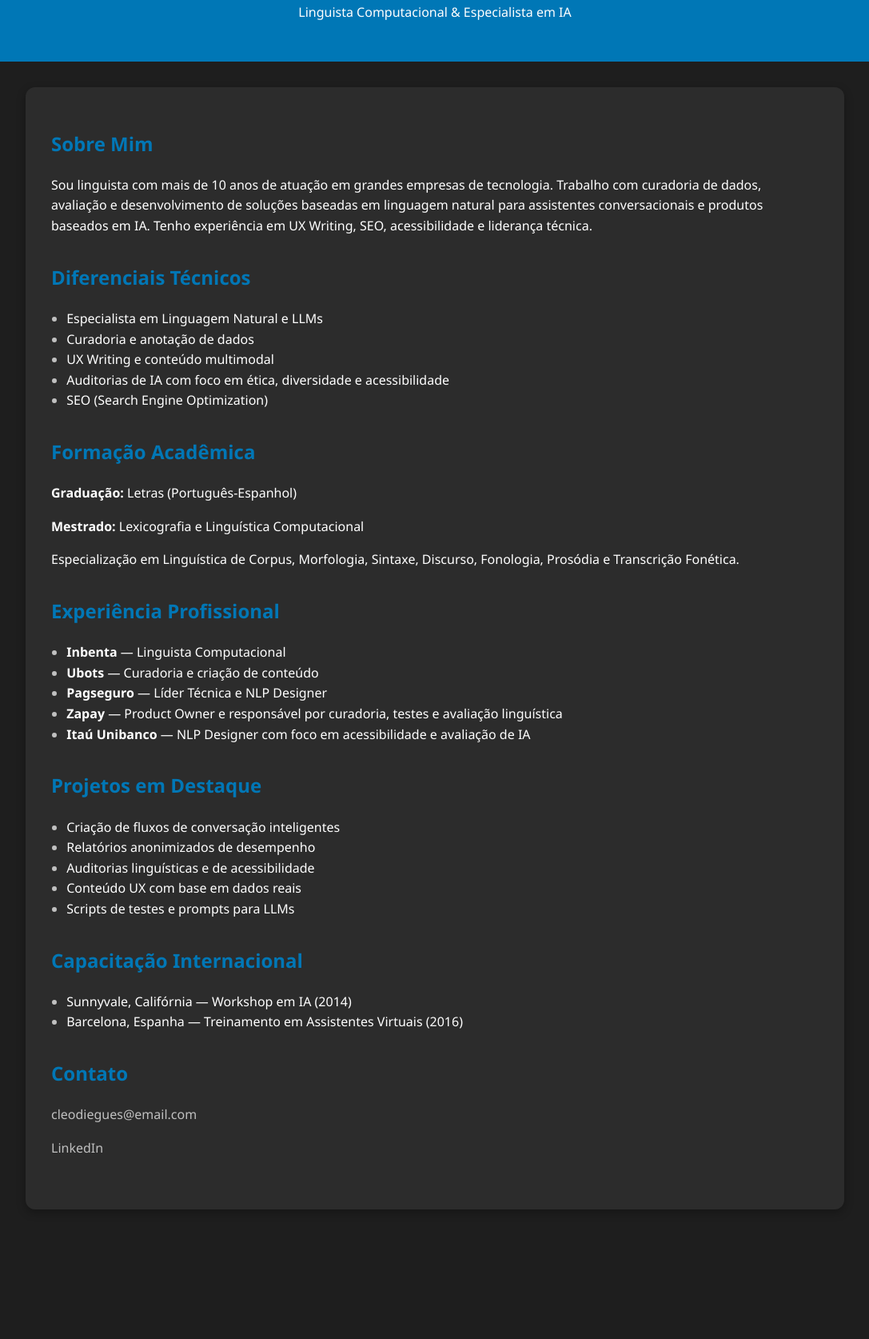
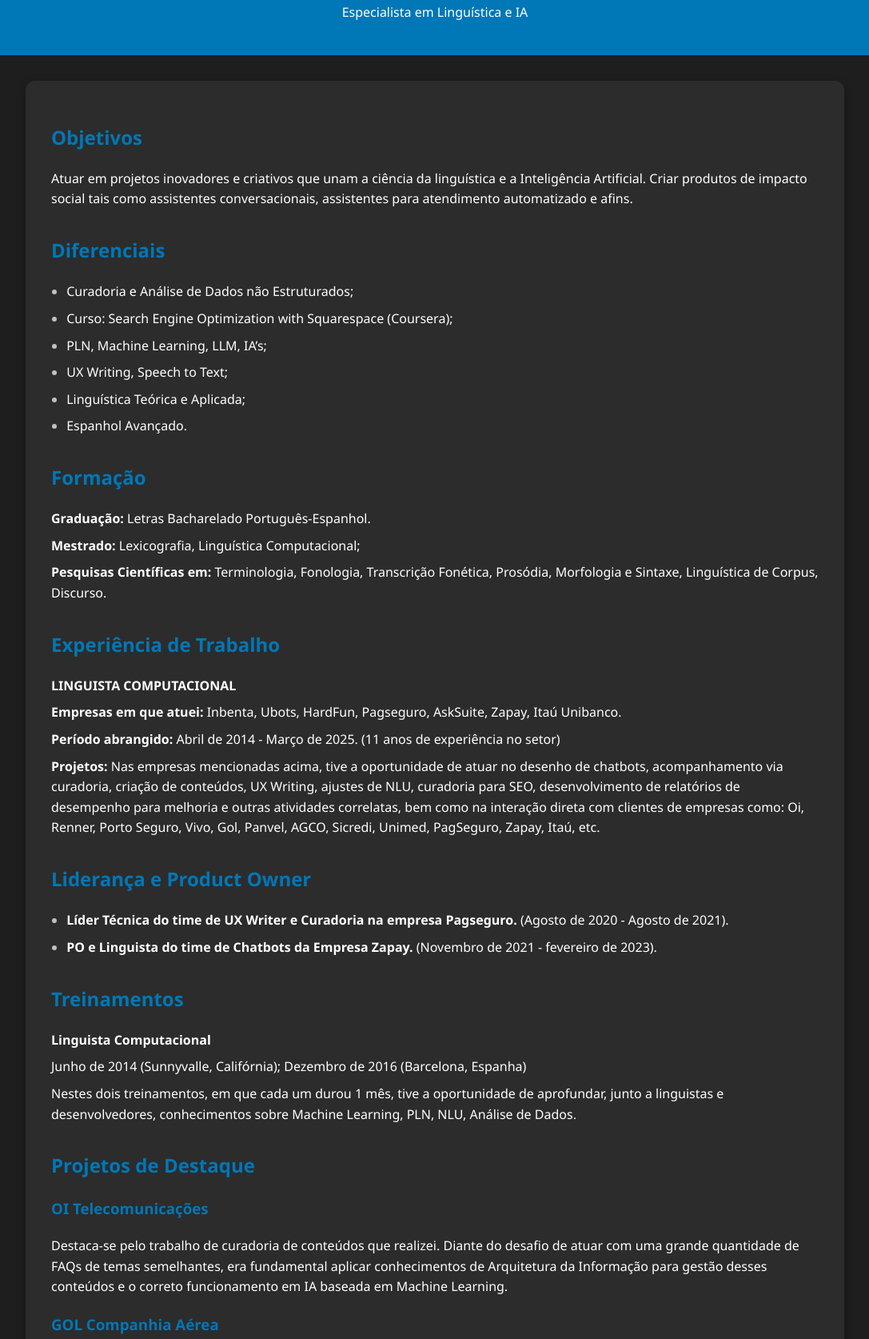
Before and after one commit to cleosouzadiegues/cleosouzadiegues.github.io, a plain HTML site: page index (1).html in a window 1280 px wide. Shown: the part 123-1797 px from the top of the page at 80% size, without its empty margins (96-1183 px from the left). Before the commit the page ends 1667 px from the top, so only its background shows below. Drawn offline with Linux system fonts and the light colour scheme.

Commit message:
Update index (1).html

```diff
--- a/index (1).html
+++ b/index (1).html
@@ -1,8 +1,8 @@
 <!DOCTYPE html>
 <html lang="pt-BR">
 <head>
-  <meta charset="UTF-8" />
-  <meta name="viewport" content="width=device-width, initial-scale=1.0" />
+  <meta charset="UTF-8">
+  <meta name="viewport" content="width=device-width, initial-scale=1.0">
   <title>Portfólio | Cléo Diegues</title>
   <style>
     :root {
@@ -11,7 +11,6 @@
       --preto: #1e1e1e;
       --branco: #ffffff;
     }
-
     body {
       margin: 0;
       font-family: 'Segoe UI', Tahoma, Geneva, Verdana, sans-serif;
@@ -19,14 +18,12 @@
       color: var(--branco);
       line-height: 1.6;
     }
-
     header {
       background-color: var(--azul);
       color: var(--branco);
       padding: 2rem;
       text-align: center;
     }
-
     .container {
       max-width: 960px;
       margin: 2rem auto;
@@ -35,28 +32,33 @@
       border-radius: 12px;
       box-shadow: 0 4px 12px rgba(0,0,0,0.3);
     }
-
     h1, h2, h3 {
       color: var(--azul);
     }
-
     section {
       margin-bottom: 2rem;
     }
-
     ul {
       padding-left: 1.2rem;
     }
-
     li::marker {
       color: var(--prata);
     }
-
+    p, li {
+      margin: 0.5rem 0;
+    }
+    img {
+      display: block;
+      max-width: 100%;
+      height: auto;
+      margin: 1rem 0;
+      border-radius: 8px;
+      box-shadow: 0 2px 8px rgba(0,0,0,0.2);
+    }
     a {
       color: var(--prata);
       text-decoration: none;
     }
-
     a:hover {
       text-decoration: underline;
     }
@@ -65,67 +67,74 @@
 <body>
   <header>
     <h1>Cléo Diegues</h1>
-    <p>Linguista Computacional & Especialista em IA</p>
+    <p>Especialista em Linguística e IA</p>
   </header>
-
   <div class="container">
     <section>
-      <h2>Sobre Mim</h2>
-      <p>Sou linguista com mais de 10 anos de atuação em grandes empresas de tecnologia. Trabalho com curadoria de dados, avaliação e desenvolvimento de soluções baseadas em linguagem natural para assistentes conversacionais e produtos baseados em IA. Tenho experiência em UX Writing, SEO, acessibilidade e liderança técnica.</p>
+      <h2>Objetivos</h2>
+      <p>Atuar em projetos inovadores e criativos que unam a ciência da linguística e a Inteligência Artificial. Criar produtos de impacto social tais como assistentes conversacionais, assistentes para atendimento automatizado e afins.</p>
     </section>
-
     <section>
-      <h2>Diferenciais Técnicos</h2>
+      <h2>Diferenciais</h2>
       <ul>
-        <li>Especialista em Linguagem Natural e LLMs</li>
-        <li>Curadoria e anotação de dados</li>
-        <li>UX Writing e conteúdo multimodal</li>
-        <li>Auditorias de IA com foco em ética, diversidade e acessibilidade</li>
-        <li>SEO (Search Engine Optimization)</li>
+        <li>Curadoria e Análise de Dados não Estruturados;</li>
+        <li>Curso: Search Engine Optimization with Squarespace (Coursera);</li>
+        <li>PLN, Machine Learning, LLM, IA’s;</li>
+        <li>UX Writing, Speech to Text;</li>
+        <li>Linguística Teórica e Aplicada;</li>
+        <li>Espanhol Avançado.</li>
       </ul>
     </section>
-
     <section>
-      <h2>Formação Acadêmica</h2>
-      <p><strong>Graduação:</strong> Letras (Português-Espanhol)</p>
-      <p><strong>Mestrado:</strong> Lexicografia e Linguística Computacional</p>
-      <p>Especialização em Linguística de Corpus, Morfologia, Sintaxe, Discurso, Fonologia, Prosódia e Transcrição Fonética.</p>
+      <h2>Formação</h2>
+      <p><strong>Graduação:</strong> Letras Bacharelado Português-Espanhol.</p>
+      <p><strong>Mestrado:</strong> Lexicografia, Linguística Computacional;</p>
+      <p><strong>Pesquisas Científicas em:</strong> Terminologia, Fonologia, Transcrição Fonética, Prosódia, Morfologia e Sintaxe, Linguística de Corpus, Discurso.</p>
     </section>
-
     <section>
-      <h2>Experiência Profissional</h2>
+      <h2>Experiência de Trabalho</h2>
+      <p><strong>LINGUISTA COMPUTACIONAL</strong></p>
+      <p><strong>Empresas em que atuei:</strong> Inbenta, Ubots, HardFun, Pagseguro, AskSuite, Zapay, Itaú Unibanco.</p>
+      <p><strong>Período abrangido:</strong> Abril de 2014 - Março de 2025. (11 anos de experiência no setor)</p>
+      <p><strong>Projetos:</strong> Nas empresas mencionadas acima, tive a oportunidade de atuar no desenho de chatbots, acompanhamento via curadoria, criação de conteúdos, UX Writing, ajustes de NLU, curadoria para SEO, desenvolvimento de relatórios de desempenho para melhoria e outras atividades correlatas, bem como na interação direta com clientes de empresas como: Oi, Renner, Porto Seguro, Vivo, Gol, Panvel, AGCO, Sicredi, Unimed, PagSeguro, Zapay, Itaú, etc.</p>
+    </section>
+    <section>
+      <h2>Liderança e Product Owner</h2>
       <ul>
-        <li><strong>Inbenta</strong> — Linguista Computacional</li>
-        <li><strong>Ubots</strong> — Curadoria e criação de conteúdo</li>
-        <li><strong>Pagseguro</strong> — Líder Técnica e NLP Designer</li>
-        <li><strong>Zapay</strong> — Product Owner e responsável por curadoria, testes e avaliação linguística</li>
-        <li><strong>Itaú Unibanco</strong> — NLP Designer com foco em acessibilidade e avaliação de IA</li>
+        <li><strong>Líder Técnica do time de UX Writer e Curadoria na empresa Pagseguro.</strong> (Agosto de 2020 - Agosto de 2021).</li>
+        <li><strong>PO e Linguista do time de Chatbots da Empresa Zapay.</strong> (Novembro de 2021 - fevereiro de 2023).</li>
       </ul>
     </section>
-
     <section>
-      <h2>Projetos em Destaque</h2>
-      <ul>
-        <li>Criação de fluxos de conversação inteligentes</li>
-        <li>Relatórios anonimizados de desempenho</li>
-        <li>Auditorias linguísticas e de acessibilidade</li>
-        <li>Conteúdo UX com base em dados reais</li>
-        <li>Scripts de testes e prompts para LLMs</li>
-      </ul>
+      <h2>Treinamentos</h2>
+      <p><strong>Linguista Computacional</strong></p>
+      <p>Junho de 2014 (Sunnyvalle, Califórnia); Dezembro de 2016 (Barcelona, Espanha)</p>
+      <p>Nestes dois treinamentos, em que cada um durou 1 mês, tive a oportunidade de aprofundar, junto a linguistas e desenvolvedores, conhecimentos sobre Machine Learning, PLN, NLU, Análise de Dados.</p>
     </section>
-
     <section>
-      <h2>Capacitação Internacional</h2>
-      <ul>
-        <li>Sunnyvale, Califórnia — Workshop em IA (2014)</li>
-        <li>Barcelona, Espanha — Treinamento em Assistentes Virtuais (2016)</li>
-      </ul>
-    </section>
-
-    <section>
-      <h2>Contato</h2>
-      <p><a href="mailto:cleodiegues@email.com">cleodiegues@email.com</a></p>
-      <p><a href="https://www.linkedin.com/in/cleodiegues" target="_blank">LinkedIn</a></p>
+      <h2>Projetos de Destaque</h2>
+      <h3>OI Telecomunicações</h3>
+      <p>Destaca-se pelo trabalho de curadoria de conteúdos que realizei. Diante do desafio de atuar com uma grande quantidade de FAQs de temas semelhantes, era fundamental aplicar conhecimentos de Arquitetura da Informação para gestão desses conteúdos e o correto funcionamento em IA baseada em Machine Learning.</p>
+      <h3>GOL Companhia Aérea</h3>
+      <p>Destaca-se por ser um dos primeiros chatbots com avatar no Brasil. Atuei no desenho da persona do avatar, pesquisa de público-alvo, curadoria de conversas, desenho de funcionalidades dentro do chat e análise de dados textuais e métricas de desempenho.</p>
+      <h3>NET Canais a Cabo</h3>
+      <p>Destaca-se pela complexidade de gestão de SEO que iria ser processado pelo Machine Learning para apresentação no assistente de busca interno do site da NET. Nesse projeto, tive a oportunidade de trabalhar na gestão dos conteúdos de SEO, aprofundando meu conhecimento sobre o mesmo.</p>
+      <h3>Renner</h3>
+      <p>Destaca-se no que tange à curadoria de conversas. A análise dos dados textuais tinha um grande enfoque na captação de novas oportunidades de negócio para a empresa. Desta forma, a atividade de curadoria também enriquecia o acervo de produtos oferecidos pela empresa.</p>
+      <h3>Sicredi</h3>
+      <p>Destaca-se pela intensa curadoria de conversas realizada para o produto Woop. Diante desse trabalho minucioso, fomos capazes de superar os resultados do concorrente que, na ocasião, era o Watson. A análise de dados textuais foi fundamental para entendimento do público-alvo e ajuste do Assistente Conversacional para que este contivesse os recursos que resolveriam a demanda do usuário com precisão. Nesse projeto, alcançamos 95% de resolutividade e corretude.</p>
+      <h3>Panvel Farmácias</h3>
+      <p>Destaca-se pelo trabalho minucioso de curadoria de conversas e integração entre diferentes assistentes conversacionais. Esse projeto contava com diferentes assistentes alocados no app, site, telefone e estes deveriam estar atuando em sincronia de modo a não quebrar a interação do cliente. O ponto alto foi o trabalho realizado no fluxograma de atendimento e no desenho de funcionamento desses assistentes.</p>
+      <h3>Vivo Telecomunicações</h3>
+      <p>Destaca-se por seu caráter internacional assistente que atuava em língua espanhola. Atuei na Vivo da Espanha, realizando um trabalho minucioso de mapeamento de terminologias, bem como de curadoria de Inteligência Artificial, criando grandes glossários para implementação no Machine Learning.</p>
+      <h3>PagSeguro</h3>
+      <p>Destaca-se por ser um projeto inédito em soluções de curadoria linguística, análise de intenções e entidades, refinamento de UX Writing. Tive a oportunidade de assumir a liderança técnica da área de Linguagem e Escrita, em que atuei fortemente nos ajustes linguísticos necessários para melhor funcionamento da IA do Rasa.</p>
+      <h3>Asksuite</h3>
+      <p>Destaca-se por ser um trabalho feito tanto para Assistentes em espanhol como em português. A partir de um bot central, geríamos especificidades em mais de 600 projetos diferentes para cada idioma, criando sub-bots para cada nova empresa e, assim registrando a especificidade de cada um deles. Além disso, essa solução unia a plataforma do Dialogflow com os recursos do Rasa.</p>
+      <h3>Zapay</h3>
+      <p>Destaca-se por meu papel como Product Owner do time de chatbots em que tive a oportunidade de aprender mais sobre a área de negócios e aplicar meus conhecimentos técnicos junto ao time que era composto por desenvolvedores, analistas de dados e UX Writers.</p>
+      <h3>Itaú-Unibanco</h3>
+      <p>Destaca-se pelo espaço de inovação na área de IA Generativa e no desenvolvimento de métricas e indicadores de desempenho para assistentes conversacionais LLM. Além ditos, pude desenvolver e aplicar meus conhecimento de prompt design. Tive a oportunidade de atuar em dois grandes projetos internos para implementação do processo de Curadoria de IA LLM.</p>
     </section>
   </div>
 </body>
```
